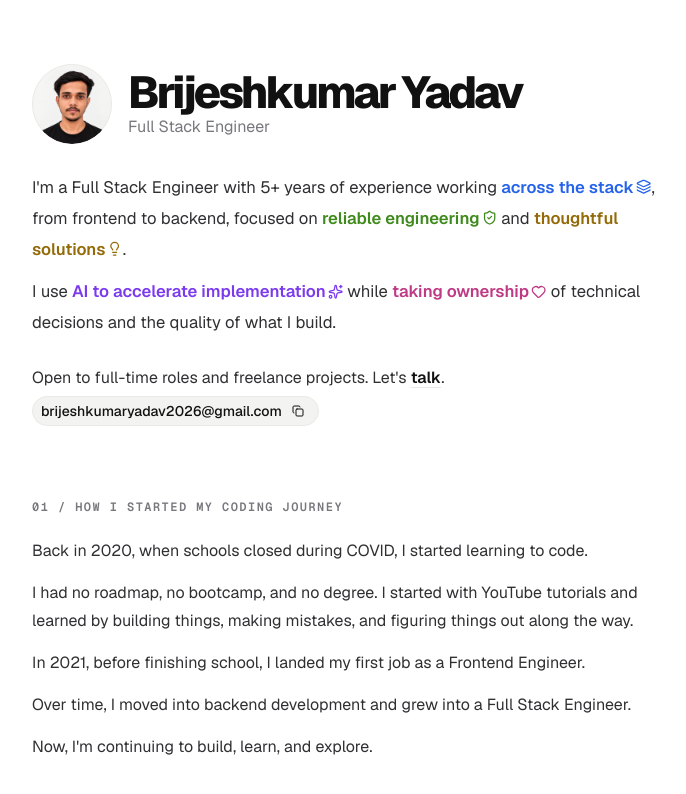
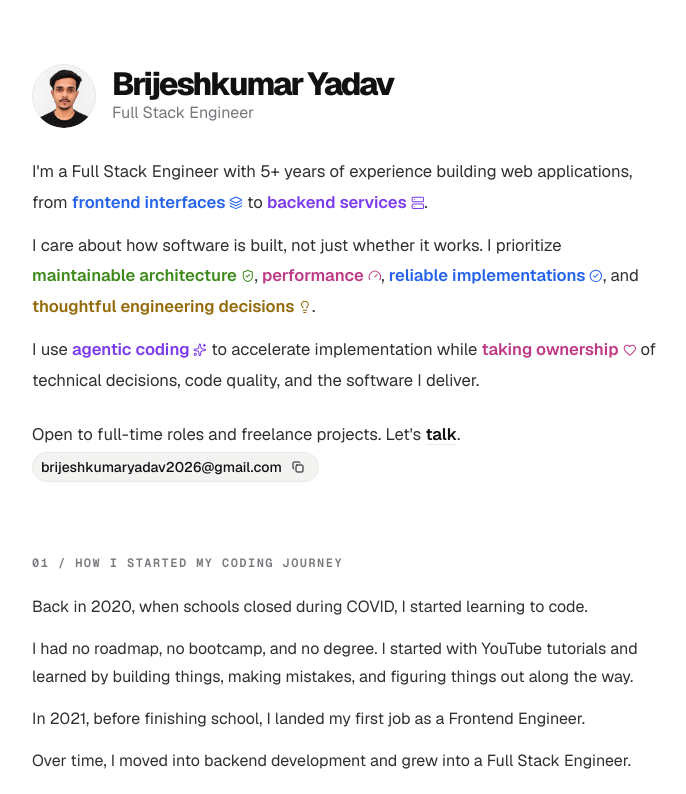
Before and after one commit to brijeshmarch16/portfolio, a Next.js app: page / in a window 1280 px wide. Shown: the top 794 px of the page, without its empty margins (296-982 px from the left). Built offline with nearby package versions, Linux system fonts and the light colour scheme.

Commit message:
Update portfolio intro content

```diff
--- a/src/components/contact-cta.tsx
+++ b/src/components/contact-cta.tsx
@@ -22,7 +22,7 @@ export function ContactCta() {
   }
 
   return (
-    <div className="mt-6 text-sm/7 text-foreground sm:text-base/8">
+    <div className="mt-6 text-base/8 text-foreground sm:text-[1.04rem]/[1.85]">
       <p>
         Open to full-time roles and freelance projects. Let&apos;s{" "}
         <a
--- a/src/components/intro.tsx
+++ b/src/components/intro.tsx
@@ -1,4 +1,13 @@
-import { Heart, Layers, Lightbulb, ShieldCheck, Sparkles } from "lucide-react"
+import {
+  CircleCheck,
+  Gauge,
+  Heart,
+  Layers,
+  Lightbulb,
+  Server,
+  ShieldCheck,
+  Sparkles,
+} from "lucide-react"
 import { ContactCta } from "@/components/contact-cta"
 import { Avatar, AvatarFallback, AvatarImage } from "@/components/ui/avatar"
 
@@ -10,14 +19,14 @@ export function Intro() {
     >
       <header>
         <div className="flex items-center gap-4">
-          <Avatar className="size-20">
+          <Avatar className="size-16">
             <AvatarImage src="/me.png" alt="Brijeshkumar Yadav" />
             <AvatarFallback>BY</AvatarFallback>
           </Avatar>
           <div className="min-w-0">
             <h1
               id="intro-heading"
-              className="text-[clamp(1.8rem,6vw,2.8rem)] leading-[1.04] font-extrabold tracking-[-0.065em] text-card-foreground"
+              className="text-[clamp(1.5rem,6vw,2rem)] leading-[1.04] font-extrabold tracking-[-0.065em] text-card-foreground"
             >
               Brijeshkumar Yadav
             </h1>
@@ -29,31 +38,63 @@ export function Intro() {
 
         <div className="mt-7 space-y-3 text-base/8 text-foreground sm:text-[1.04rem]/[1.85]">
           <p>
-            I&apos;m a Full Stack Engineer with 5+ years of experience working{" "}
+            I&apos;m a Full Stack Engineer with 5+ years of experience building
+            web applications, from{" "}
             <span className="font-semibold text-portfolio-blue">
-              across the stack
+              frontend interfaces{"\u00a0"}
               <Layers
                 aria-hidden="true"
-                className="ml-[0.13em] inline-block size-[0.92em] align-[-0.1em]"
-                strokeWidth={2}
+                className="inline-block size-[0.82em] align-[-0.1em]"
+                strokeWidth={1.8}
+              />
+            </span>{" "}
+            to{" "}
+            <span className="font-semibold text-portfolio-purple">
+              backend services{"\u00a0"}
+              <Server
+                aria-hidden="true"
+                className="inline-block size-[0.82em] align-[-0.1em]"
+                strokeWidth={1.8}
               />
             </span>
-            , from frontend to backend, focused on{" "}
+            .
+          </p>
+          <p>
+            I care about how software is built, not just whether it works. I
+            prioritize{" "}
             <span className="font-semibold text-portfolio-green">
-              reliable engineering
+              maintainable architecture{"\u00a0"}
               <ShieldCheck
                 aria-hidden="true"
-                className="ml-[0.13em] inline-block size-[0.92em] align-[-0.1em]"
-                strokeWidth={2}
+                className="inline-block size-[0.82em] align-[-0.1em]"
+                strokeWidth={1.8}
               />
-            </span>{" "}
-            and{" "}
+            </span>
+            ,{" "}
+            <span className="font-semibold text-portfolio-pink">
+              performance{"\u00a0"}
+              <Gauge
+                aria-hidden="true"
+                className="inline-block size-[0.82em] align-[-0.1em]"
+                strokeWidth={1.8}
+              />
+            </span>
+            ,{" "}
+            <span className="font-semibold text-portfolio-blue">
+              reliable implementations{"\u00a0"}
+              <CircleCheck
+                aria-hidden="true"
+                className="inline-block size-[0.82em] align-[-0.1em]"
+                strokeWidth={1.8}
+              />
+            </span>
+            , and{" "}
             <span className="font-semibold text-portfolio-amber">
-              thoughtful solutions
+              thoughtful engineering decisions{"\u00a0"}
               <Lightbulb
                 aria-hidden="true"
-                className="ml-[0.13em] inline-block size-[0.92em] align-[-0.1em]"
-                strokeWidth={2}
+                className="inline-block size-[0.82em] align-[-0.1em]"
+                strokeWidth={1.8}
               />
             </span>
             .
@@ -61,23 +102,23 @@ export function Intro() {
           <p>
             I use{" "}
             <span className="font-semibold text-portfolio-purple">
-              AI to accelerate implementation
+              agentic coding{"\u00a0"}
               <Sparkles
                 aria-hidden="true"
-                className="ml-[0.13em] inline-block size-[0.92em] align-[-0.1em]"
-                strokeWidth={2}
+                className="inline-block size-[0.82em] align-[-0.1em]"
+                strokeWidth={1.8}
               />
             </span>{" "}
-            while{" "}
+            to accelerate implementation while{" "}
             <span className="font-semibold text-portfolio-pink">
-              taking ownership
+              taking ownership{"\u00a0"}
               <Heart
                 aria-hidden="true"
-                className="ml-[0.13em] inline-block size-[0.92em] align-[-0.1em]"
-                strokeWidth={2}
+                className="inline-block size-[0.82em] align-[-0.1em]"
+                strokeWidth={1.8}
               />
             </span>{" "}
-            of technical decisions and the quality of what I build.
+            of technical decisions, code quality, and the software I deliver.
           </p>
         </div>
         <ContactCta />
```
Also changed, not shown: public/llms.txt.
